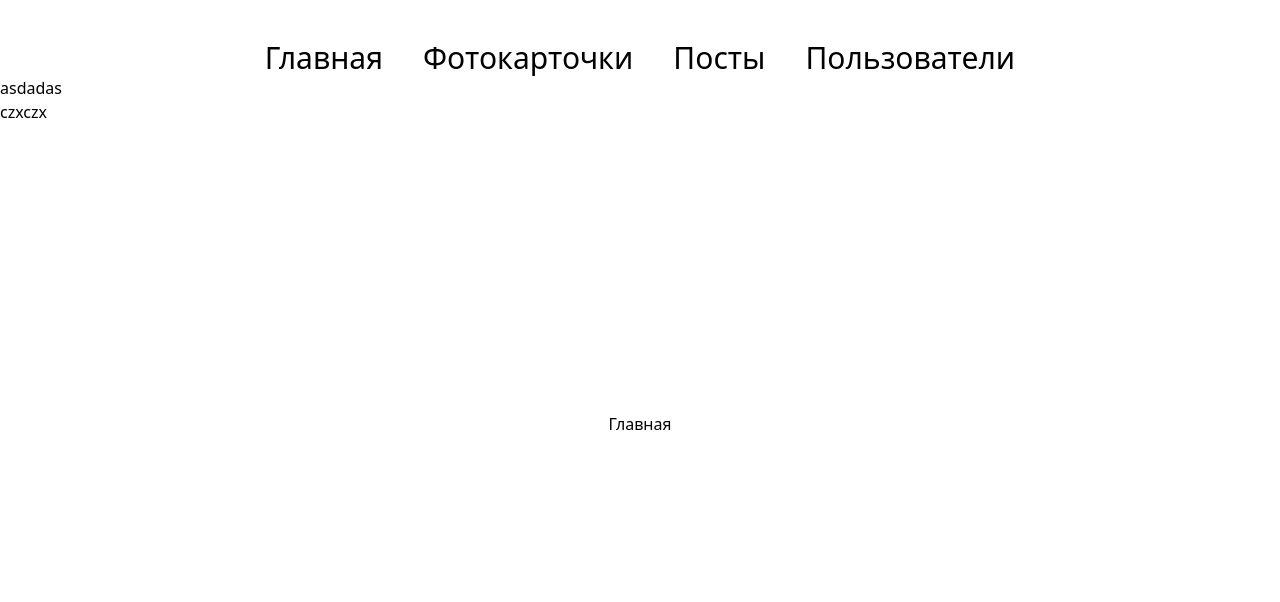
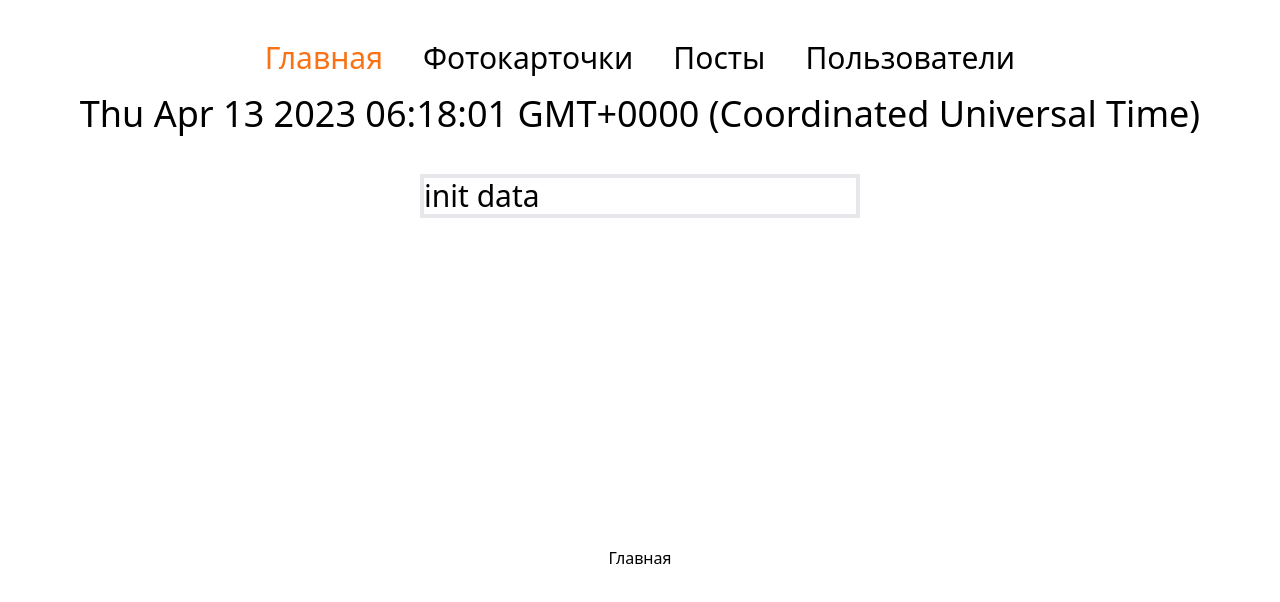
Before and after one commit to parkhomenko-alexander/dnk, a Next.js app: page / in a window 1280 px wide. Shown: the top 602 px of the page. Built offline with nearby package versions, Linux system fonts and the light colour scheme.

Commit message:
changes from 20.04 hooks

```diff
--- a/src/components/navigation/Navigation.tsx
+++ b/src/components/navigation/Navigation.tsx
@@ -1,9 +1,12 @@
 import Link from "next/link";
+import { useRouter } from "next/router";
 import { FC } from "react";
 import navItems from "./navigationData";
 
 
 const Navigation: FC = () => {
+    const router = useRouter()
+
     return (
         <nav className='pt-10 flex justify-center'>
             <ul className='text-3xl flex space-x-10'>
@@ -12,8 +15,9 @@ const Navigation: FC = () => {
                         return (
                             <li key={navItem.text}>
                                 <Link
-                                    className="transition ease-in-out duration-500 hover:text-cyan-700"
-                                    href={`${navItem.url}`}
+                                    className={`transition ease-in-out duration-500 hover:text-cyan-700
+                                    ${router.pathname===navItem.url ? 'text-orange-500': ''}`}
+                                    href={navItem.url}
                                 >
                                     {navItem.text}
                                 </Link>
--- a/src/pages/_app.tsx
+++ b/src/pages/_app.tsx
@@ -7,8 +7,6 @@ export default function App({ Component, pageProps }: AppProps) {
 
   return (
     <Layout>
-      <div onClick={ (event) => {alert('asdasd')} }>asdadas</div>
-      <div>czxczx</div>
       <Component {...pageProps} />
     </Layout>
   )
--- a/src/pages/index.tsx
+++ b/src/pages/index.tsx
@@ -1,7 +1,28 @@
+import {  ChangeEvent, useEffect, useState } from "react"
+
 export default function Home() {
+  const [data, setData] = useState<string>('init data')
+
+  useEffect(() => {
+    const testDiv: HTMLDivElement | null = document.querySelector('#test')
+    console.log(new Date(Date.now()))
+    const date = new Date(Date.now()).toString()
+    testDiv!.innerText = date
+  }, [])
+
+
+  const handleOnChange = (event: ChangeEvent<HTMLInputElement>) => {
+    console.log(data)
+    setData(event.target.value)
+  }
+
   return (
     <>
-      <div className="h-screen">
+      <div className="h-screen flex flex-col items-center justify-center">
+
+        <div className="text-4xl" id="test"></div>
+
+        <input  className='m-10 text-3xl border-4' type="text" value={data} onChange={(event) => handleOnChange(event)}/>
         <div className="h-3/4 flex justify-center items-center tx-xl">Главная</div>
       </div>
     </>
--- a/src/pages/photos.tsx
+++ b/src/pages/photos.tsx
@@ -4,7 +4,6 @@ const Photos: FC = ( title='Какой то тайтл' ) => {
     return (
         <>
             <div className="h-screen">
-                <div>title</div>
                 <div className="h-3/4 flex justify-center items-center tx-xl"> Фотографии </div>
             </div>
         </>
--- a/src/pages/posts.tsx
+++ b/src/pages/posts.tsx
@@ -4,7 +4,7 @@ const Posts: FC = () => {
     return (
         <>
             <div className="h-screen">
-                <div className="h-3/4 flex justify-center items-center tx-xl">Посты</div>
+                <div className="h-3/4 flex justify-center items-center tx-xl">Посты sssss</div>
             </div>
         </>
     )
```
